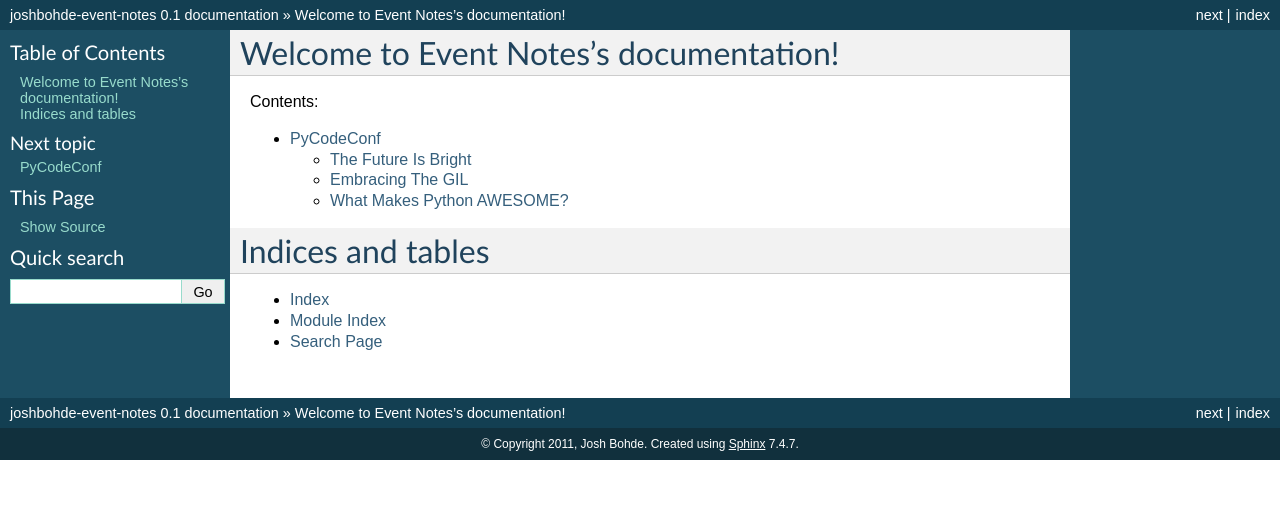
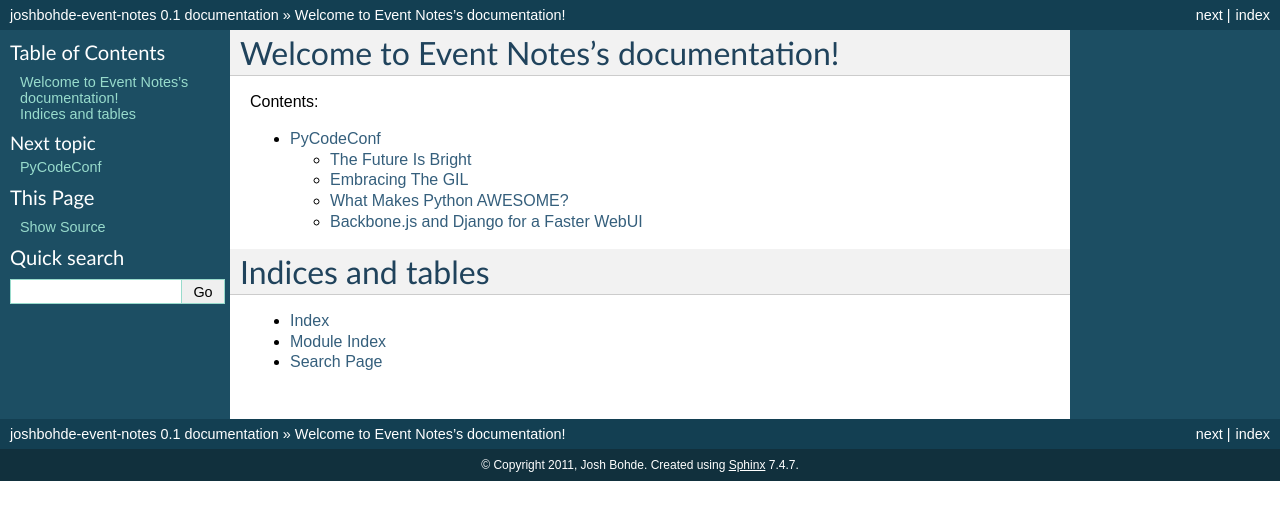
Before and after one commit to bohde/joshbohde-event-notes, a Sphinx documentation site: the page built from source/index.rst, in a window 1280 px wide. Shown: the top 520 px of the page. Built offline with Sphinx 7.4.7, drawn with Linux system fonts in a browser that asks for light colours.

Commit message:
Added Intro for Backbone.js & Django talk.

```diff
--- /dev/null
+++ b/source/pycodeconf/backbonejs_and_django_for_a_faster_webui.rst
@@ -0,0 +1,8 @@
+=========================================
+Backbone.js and Django for a Faster WebUI
+=========================================
+
+Author
+-------
+
+Leah Culver (http://twitter.com/leahculver)
--- a/source/pycodeconf/index.rst
+++ b/source/pycodeconf/index.rst
@@ -8,3 +8,4 @@ PyCodeConf
    the_future_is_bright
    embracing_the_gil
    what_makes_python_awesome
+   backbonejs_and_django_for_a_faster_webui
```
